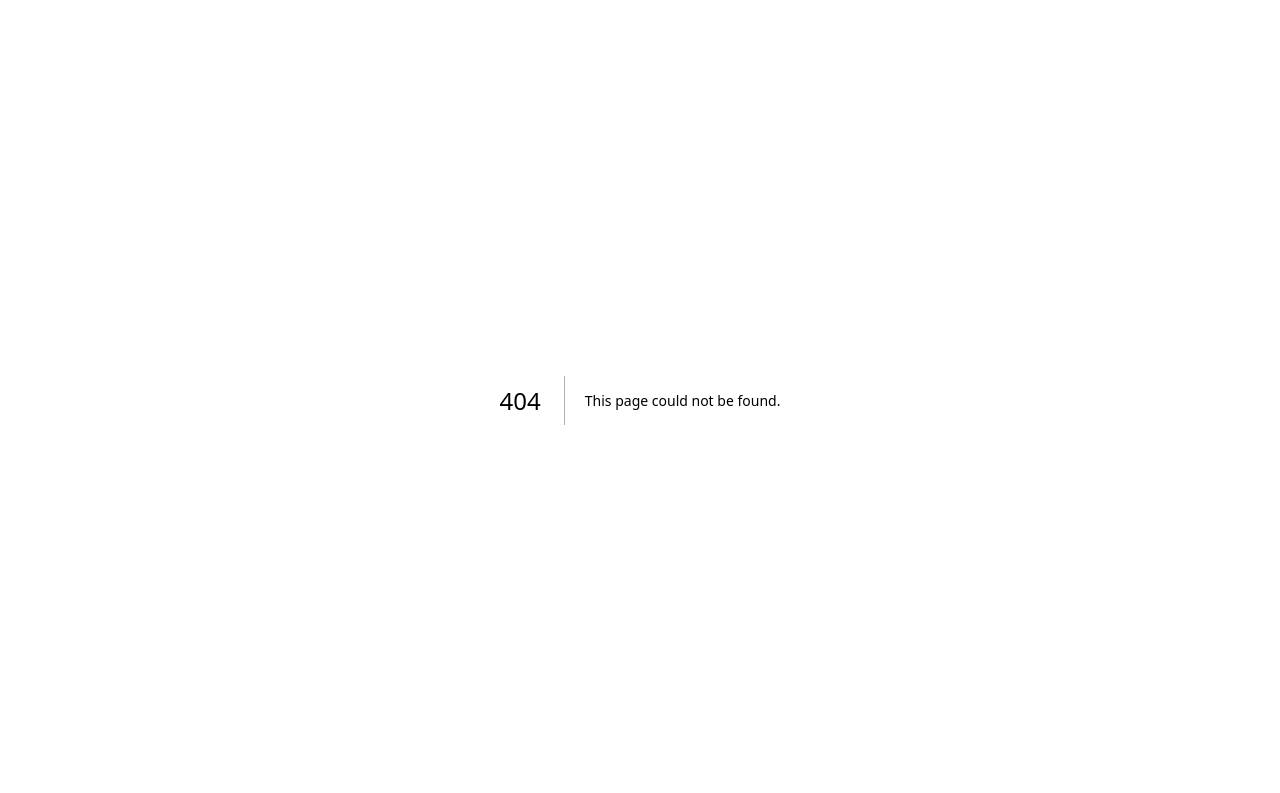
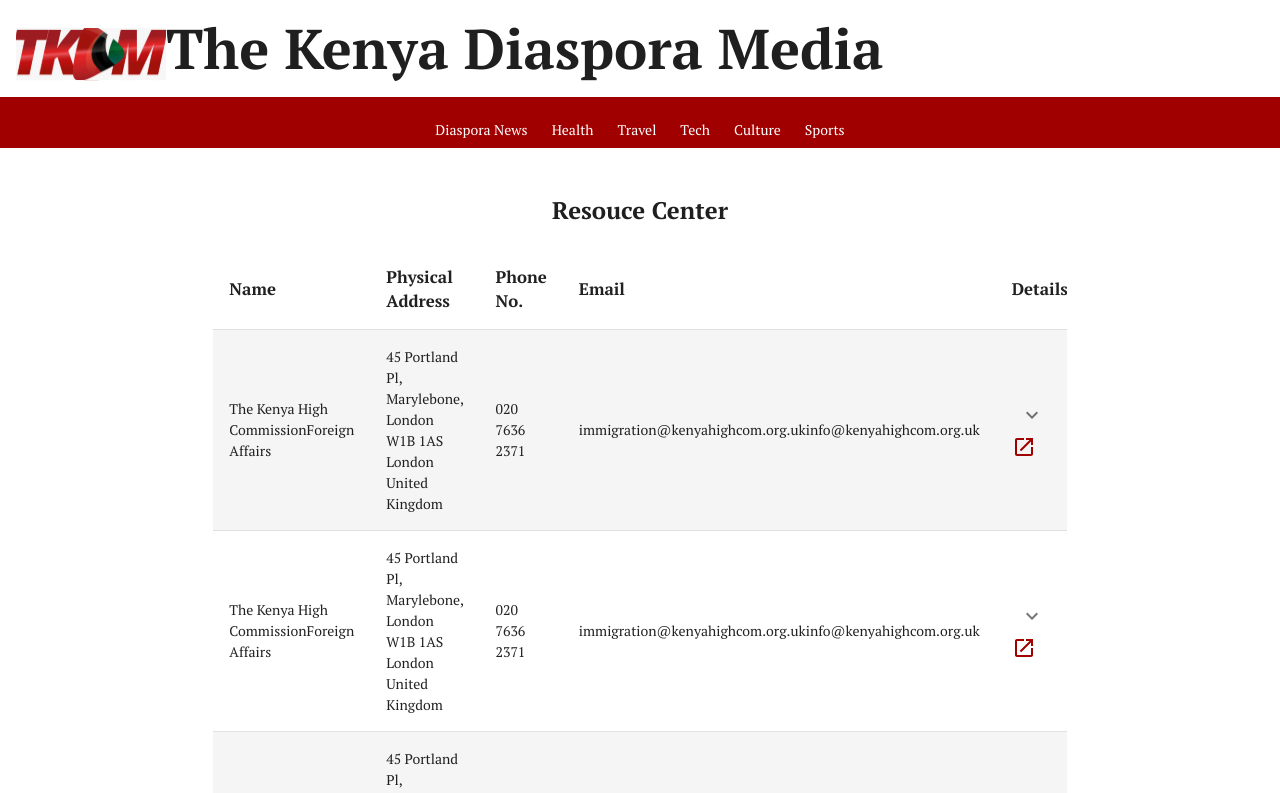
Before and after one commit to kimlimo/tkdm, a Next.js app: page /resource-center in a window 1280 px wide. Before the commit this address had no page. Shown: the top 793 px of the page. Built offline with nearby package versions, Linux system fonts and the light colour scheme.

Commit message:
feat: resource center template

```diff
--- /dev/null
+++ b/src/app/(guest)/resource-center/contacts.js
@@ -0,0 +1,112 @@
+'use client';
+import { styled } from '@mui/material/styles';
+import Table from '@mui/material/Table';
+import TableBody from '@mui/material/TableBody';
+import TableCell, { tableCellClasses } from '@mui/material/TableCell';
+import TableContainer from '@mui/material/TableContainer';
+import TableHead from '@mui/material/TableHead';
+import TableRow from '@mui/material/TableRow';
+import Paper from '@mui/material/Paper';
+import ExpandMoreIcon from '@mui/icons-material/ExpandMore';
+import OpenInNewIcon from '@mui/icons-material/OpenInNew';
+import { IconButton, Link } from '@mui/material';
+
+const StyledTableCell = styled(TableCell)(({ theme }) => ({
+  [`&.${tableCellClasses.head}`]: {
+    // backgroundColor: theme.palette.common.black,
+    // color: theme.palette.common.white,
+    fontSize: 'larger',
+    fontWeight: '700',
+  },
+  [`&.${tableCellClasses.body}`]: {
+    fontSize: 14,
+  },
+}));
+
+const StyledTableRow = styled(TableRow)(({ theme }) => ({
+  '&:nth-of-type(odd)': {
+    backgroundColor: theme.palette.action.hover,
+  },
+  // hide last border
+  '&:last-child td, &:last-child th': {
+    border: 0,
+  },
+}));
+
+const contacts = [
+  {
+    name: 'The Kenya High Commission',
+    department: 'Foreign Affairs',
+    address: '45 Portland Pl, Marylebone, London W1B 1AS London United Kingdom',
+    phone: '020 7636 2371',
+    email1: 'immigration@kenyahighcom.org.uk',
+    email2: 'info@kenyahighcom.org.uk',
+    website: '',
+  },
+  {
+    name: 'The Kenya High Commission',
+    department: 'Foreign Affairs',
+    address: '45 Portland Pl, Marylebone, London W1B 1AS London United Kingdom',
+    phone: '020 7636 2371',
+    email1: 'immigration@kenyahighcom.org.uk',
+    email2: 'info@kenyahighcom.org.uk',
+    website: '',
+  },
+  {
+    name: 'The Kenya High Commission',
+    department: 'Foreign Affairs',
+    address: '45 Portland Pl, Marylebone, London W1B 1AS London United Kingdom',
+    phone: '020 7636 2371',
+    email1: 'immigration@kenyahighcom.org.uk',
+    email2: 'info@kenyahighcom.org.uk',
+    website: '',
+  },
+];
+
+function ContactRow({ contact }) {
+  return (
+    <StyledTableRow>
+      <StyledTableCell>
+        {contact.name}
+        {contact.department}
+      </StyledTableCell>
+      <StyledTableCell>{contact.address}</StyledTableCell>
+      <StyledTableCell>{contact.phone}</StyledTableCell>
+      <StyledTableCell>
+        {contact.email1}
+        {contact.email2}
+      </StyledTableCell>
+      <StyledTableCell>
+        <IconButton>
+          <ExpandMoreIcon />
+        </IconButton>
+        <Link href="#">
+          <OpenInNewIcon />
+        </Link>
+      </StyledTableCell>
+    </StyledTableRow>
+  );
+}
+
+export default function Contacts() {
+  return (
+    <TableContainer component={Paper}>
+      <Table sx={{ minWidth: 700 }} aria-label="customized table">
+        <TableHead>
+          <TableRow>
+            <StyledTableCell>Name</StyledTableCell>
+            <StyledTableCell>Physical Address</StyledTableCell>
+            <StyledTableCell>Phone No.</StyledTableCell>
+            <StyledTableCell>Email</StyledTableCell>
+            <StyledTableCell>Details</StyledTableCell>
+          </TableRow>
+        </TableHead>
+        <TableBody>
+          {contacts.map((row, idx) => (
+            <ContactRow key={idx} contact={row} />
+          ))}
+        </TableBody>
+      </Table>
+    </TableContainer>
+  );
+}
--- /dev/null
+++ b/src/app/(guest)/resource-center/index.js
@@ -0,0 +1,22 @@
+'use client';
+import { Grid, Typography } from '@mui/material';
+import Contacts from './contacts';
+
+export default function ResourceCenter() {
+  return (
+    <Grid container justifyContent="center">
+      <Grid item xs={12} sm={8}>
+        <Grid container spacing={3}>
+          <Grid item xs={12}>
+            <Typography variant="h2" align="center">
+              Resouce Center
+            </Typography>
+          </Grid>
+          <Grid item xs={12}>
+            <Contacts />
+          </Grid>
+        </Grid>
+      </Grid>
+    </Grid>
+  );
+}
--- /dev/null
+++ b/src/app/(guest)/resource-center/page.js
@@ -0,0 +1,5 @@
+import ResourceCenter from "."
+
+export default function Page() {
+	return <ResourceCenter />
+}
```
